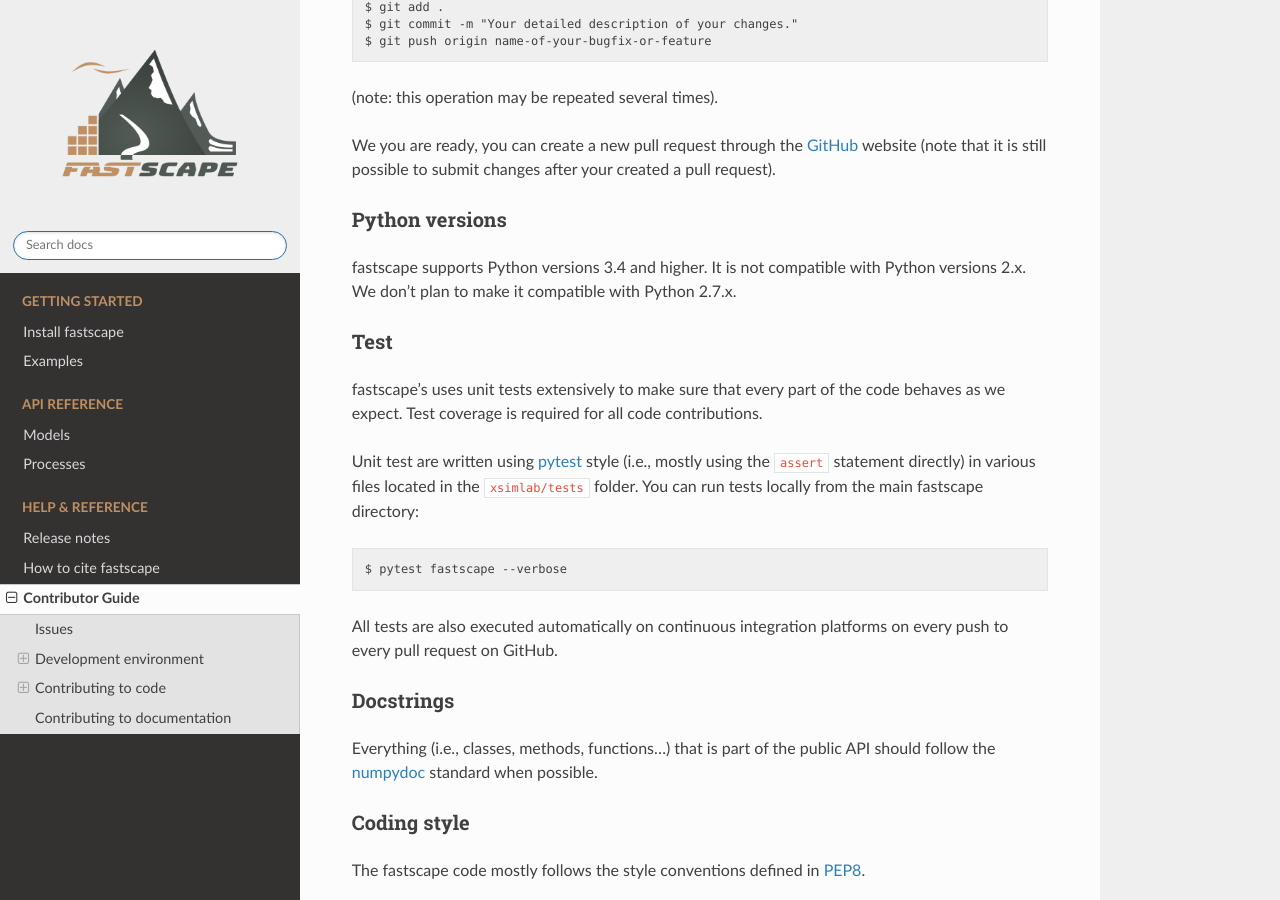
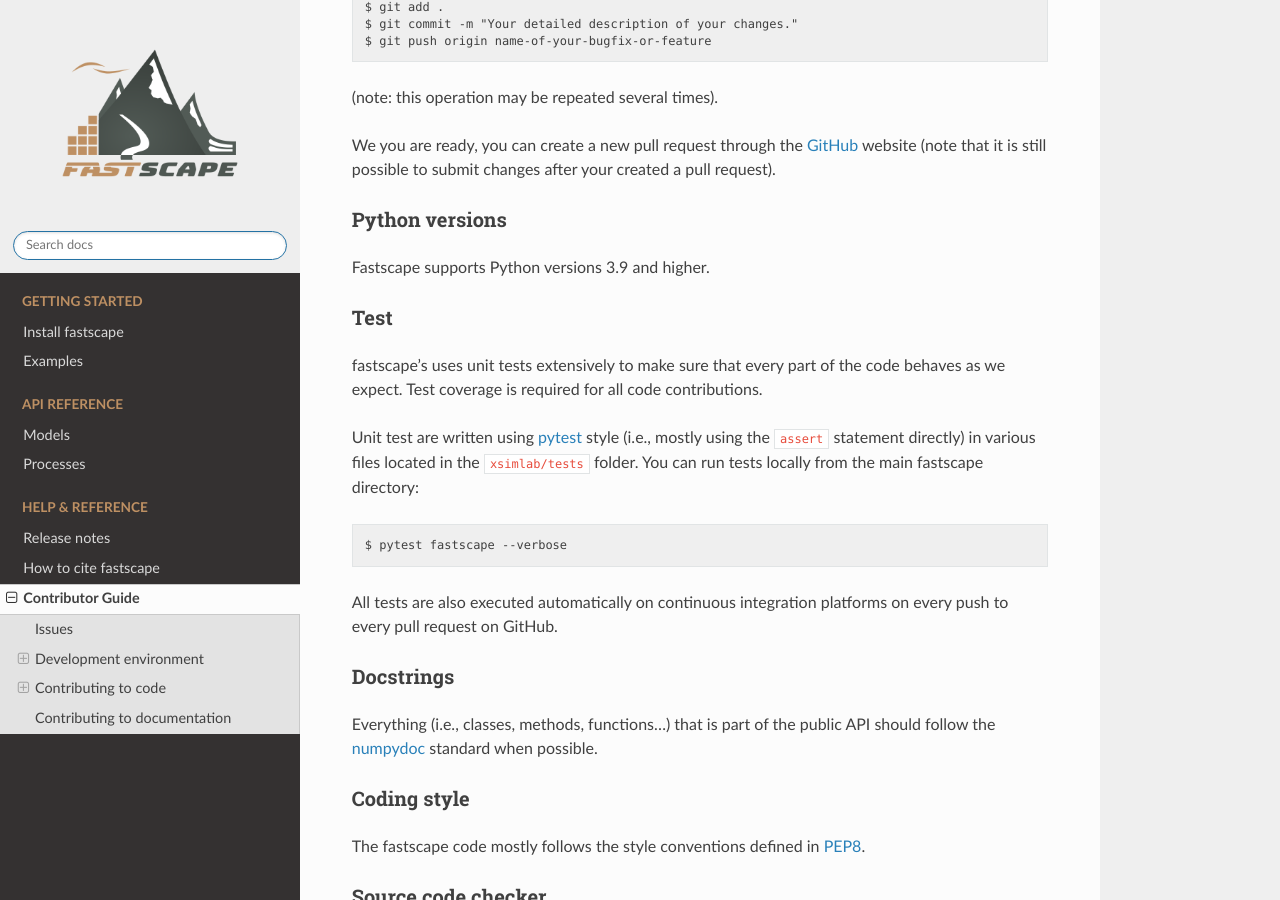
Before and after one commit to fastscape-lem/fastscape, a Sphinx documentation site: the page built from doc/source/develop.rst, in a window 1280 px wide and 900 px high, scrolled down 2174 px. Built offline with Sphinx 7.4.7 and the Read the Docs theme 2.0.0, drawn with Linux system fonts in a browser that asks for light colours; the version number could not be read and is left out.

```diff
--- a/doc/source/develop.rst
+++ b/doc/source/develop.rst
@@ -114,9 +114,7 @@ request).
 Python versions
 ~~~~~~~~~~~~~~~
 
-fastscape supports Python versions 3.4 and higher. It is not
-compatible with Python versions 2.x. We don't plan to make it
-compatible with Python 2.7.x.
+Fastscape supports Python versions 3.9 and higher.
 
 Test
 ~~~~
--- a/doc/source/release_notes.rst
+++ b/doc/source/release_notes.rst
@@ -3,4 +3,7 @@
 Release notes
 =============
 
-No stable release yet.
+v0.1.0 (25 September 2023)
+~~~~~~~~~~~~~~~~~~~~~~~~~~
+
+A first proper release after a long time being in beta although stable.
```
